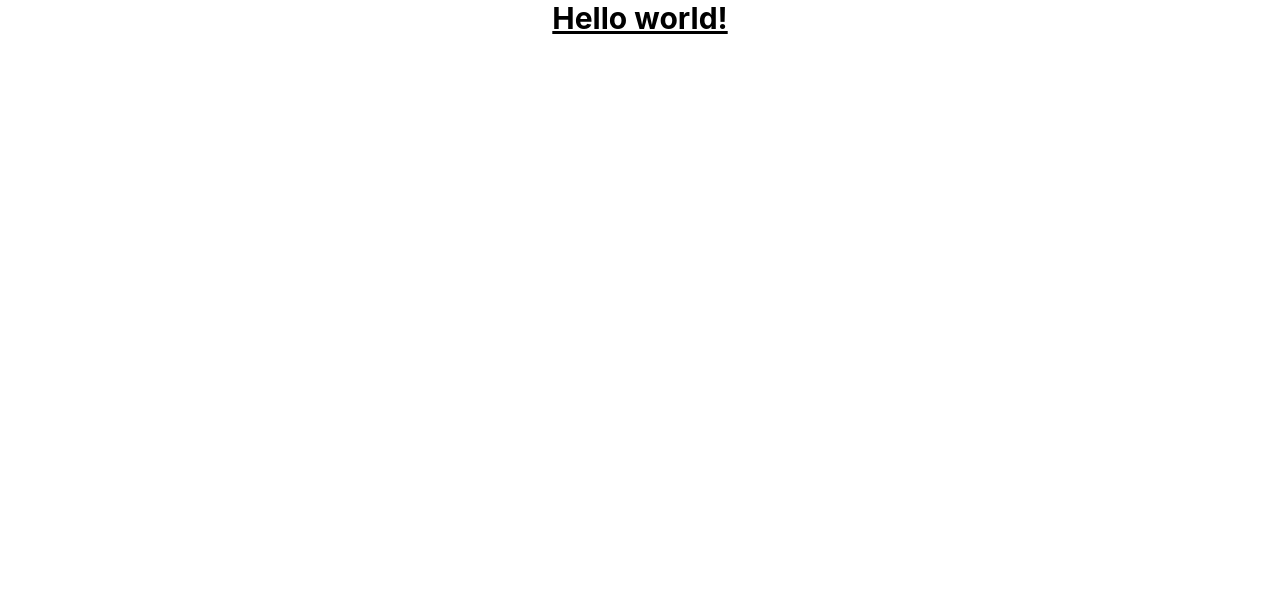
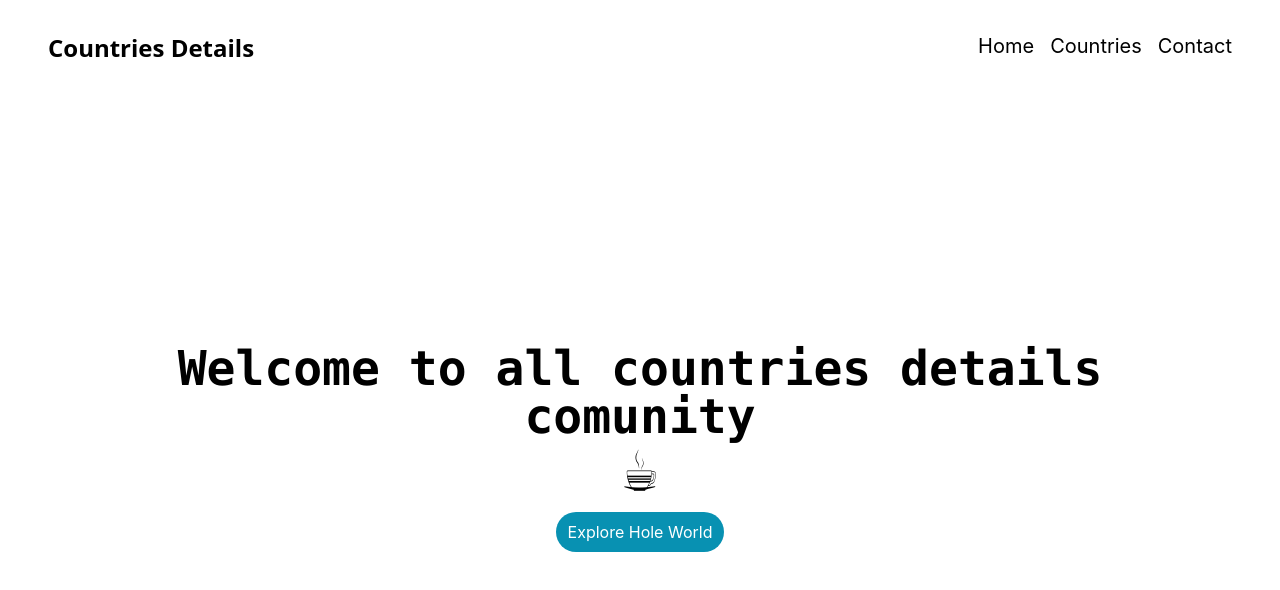
Before and after one commit to Irfananik/country-details-with-react-router, a React (Create React App) app: page / in a window 1280 px wide. Shown: the top 590 px of the page. Built offline with nearby package versions, Linux system fonts and the light colour scheme.

Commit message:
all primary setup ready also UI setup

```diff
--- a/package.json
+++ b/package.json
@@ -8,6 +8,7 @@
     "@testing-library/user-event": "^13.5.0",
     "react": "^18.0.0",
     "react-dom": "^18.0.0",
+    "react-router-dom": "^6.3.0",
     "react-scripts": "5.0.0",
     "web-vitals": "^2.1.4"
   },
--- a/src/App.js
+++ b/src/App.js
@@ -1,11 +1,22 @@
+import { Route, Routes } from 'react-router-dom';
 import './App.css';
+import Contact from './Components/Contact/Contact';
+import Countries from './Components/Countries/Countries';
+import Header from './Components/Header/Header';
+import Home from './Components/Home/Home';
+import NotFound from './NotFound/NotFound';
 
 function App() {
   return (
     <div className="App">
-      <h1 className="text-3xl font-bold underline">
-        Hello world!
-      </h1>
+      <Header/>
+      <Routes>
+        <Route path="/home" element={<Home/>}></Route>
+        <Route path="/" element={<Home/>}></Route>
+        <Route path="/countries" element={<Countries/>}></Route>
+        <Route path="/contact" element={<Contact/>}></Route>
+        <Route path="*" element={<NotFound/>}></Route>
+      </Routes>
     </div>
   );
 }
--- /dev/null
+++ b/src/Components/Contact/Contact.js
@@ -0,0 +1,11 @@
+import React from 'react';
+
+const Contact = () => {
+    return (
+        <div>
+            <h1>contact</h1>
+        </div>
+    );
+};
+
+export default Contact;
--- /dev/null
+++ b/src/Components/Countries/Countries.js
@@ -0,0 +1,11 @@
+import React from 'react';
+
+const Countries = () => {
+    return (
+        <div>
+            <h1>Countries</h1>
+        </div>
+    );
+};
+
+export default Countries;
--- /dev/null
+++ b/src/Components/Header/Header.js
@@ -0,0 +1,19 @@
+import React from 'react';
+import { Link } from 'react-router-dom';
+
+const Header = () => {
+    return (
+        <div className="sticky top-0 bg-white px-12 py-8 flex justify-center md:justify-between">
+            <div className="hidden md:block">
+                <Link to='/' className='text-2xl font-sans font-bold'>Countries Details</Link>
+            </div>
+            <div className="text-xl flex gap-4">
+                <Link to="/home">Home</Link>
+                <Link to="/countries">Countries</Link>
+                <Link to="/contact">Contact</Link>
+            </div>
+        </div>
+    );
+};
+
+export default Header;
--- /dev/null
+++ b/src/Components/Home/Home.js
@@ -0,0 +1,19 @@
+import React from 'react';
+import { Link } from 'react-router-dom';
+
+const Home = () => {
+    return (
+        <div className='md:px-16 py-8'>
+            <div className='flex flex-col justify-center h-[80vh] items-center'>
+                <h1 className=' font-mono font-bold text-xl md:text-5xl '>
+                    Welcome to all countries details comunity<span className='text-6xl block'>☕</span>
+                </h1>
+                <Link to='/countries' className='py-2 px-3 text-white mt-3 rounded-full bg-cyan-600'>
+                    Explore Hole World
+                </Link>
+            </div>
+        </div>
+    );
+};
+
+export default Home;
--- /dev/null
+++ b/src/NotFound/NotFound.js
@@ -0,0 +1,38 @@
+import React from 'react';
+import { Link } from 'react-router-dom';
+
+const NotFound = () => {
+    return (
+        <section className='px-4 py-32 mx-auto max-w-7xl'>
+            <div className='grid items-center w-full grid-cols-1 gap-10 mx-auto md:w-4/5 lg:grid-cols-2 xl:gap-32'>
+                <div>
+                    <p className='mb-2 text-xs font-semibold tracking-wide text-gray-500 uppercase'>
+                        Error 404
+                    </p>
+                    <h1 className='mb-4 text-2xl font-extrabold leading-tight tracking-tight text-left text-gray-900 md:text-4xl'>
+                        Oops! The page you're looking for isn't here.
+                    </h1>
+                    <p className='mb-5 text-base text-left text-gray-800 md:text-xl'>
+                        You might have the wrong address, or the page may have moved.
+                    </p>
+                    <Link to='/' className='w-full mb-2 py-2 px-3 rounded-lg text-white mt-3 bg-cyan-600 sm:w-auto sm:mb-0'>
+                        Back to homepage
+                    </Link>
+                    <Link to='/contact' className='w-full mb-2 py-2 px-3 rounded-lg text-white mt-3 mx-2 bg-cyan-600 sm:w-auto sm:mb-0'>
+                        Contact us
+                    </Link>
+                </div>
+                <div>
+                    <div className='w-full h-full bg-gray-200 rounded-lg'>
+                        <img
+                            src='https://thumbs.dreamstime.com/b/%C3%B0%C2%BF%C3%B0%C2%B5%C3%B1%E2%80%A1%C3%B0%C2%B0%C3%B1%E2%80%9A%C3%B1%C5%93-134036857.jpg'
+                            alt=''
+                        />
+                    </div>
+                </div>
+            </div>
+        </section>
+    );
+};
+
+export default NotFound;
--- a/src/index.js
+++ b/src/index.js
@@ -3,6 +3,7 @@ import ReactDOMClient from "react-dom/client";
 import './index.css';
 import App from './App';
 import reportWebVitals from './reportWebVitals';
+import { BrowserRouter } from 'react-router-dom';
 
 const container = document.getElementById("root");
 
@@ -10,7 +11,9 @@ const root = ReactDOMClient.createRoot(container);
 
 root.render(
   <React.StrictMode>
-    <App />
+    <BrowserRouter>
+      <App />
+    </BrowserRouter>
   </React.StrictMode>,
 );
 
```
Also changed, not shown: src/Components/Contact/Contact.css (added), src/Components/Countries/Countries.css (added), src/Components/Header/Header.css (added), 1 other file (tests, documents, lock files or other folders).
